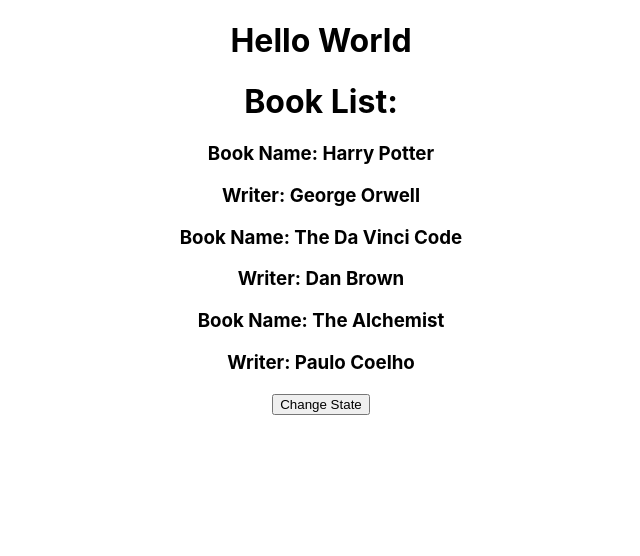
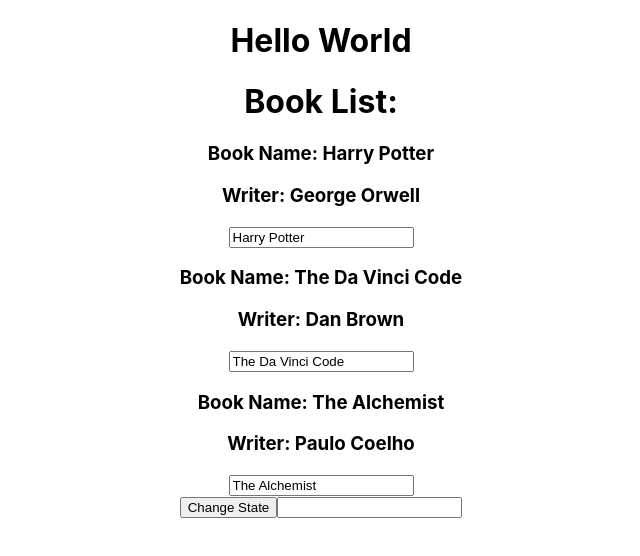
Before and after one commit to shwakib/fromscratch, a React (Create React App) app in the folder full-stack-journey/REACT/f1st-react-app/hello-world/: page / in a window 1280 px wide. Shown: the top 556 px of the page, without its empty margins (319-959 px from the left). Built offline with nearby package versions, Linux system fonts and the light colour scheme.

Commit message:
state change with input

```diff
--- a/full-stack-journey/REACT/f1st-react-app/hello-world/src/App.js
+++ b/full-stack-journey/REACT/f1st-react-app/hello-world/src/App.js
@@ -32,6 +32,15 @@
       ]
     });
   }
+  changeWithInput = (event) => {
+    this.setState({
+      books: [
+        { bookName: event.target.value, bookWriter: "George Orwell" },
+        { bookName: "The Da Vinci Code", bookWriter: "Dan Brown" },
+        { bookName: "Metmorphosis", bookWriter: "Franz Kafka" }
+      ]
+    });
+  }
   // constructor() {
   //   super();
   //   this.state = {};
@@ -45,10 +54,12 @@
         {/* <Book bookName="Harry Potter" bookWriter="George Orwell" />
         <Book bookName="The Da Vinci Code" bookWriter="Dan Brown" />
         <Book bookName="The Alchemist" bookWriter="Paulo Coelho" /> */}
-        <Book bookName={this.state.books[0].bookName} bookWriter={this.state.books[0].bookWriter} />
+        <Book bookName={this.state.books[0].bookName} bookWriter={this.state.books[0].bookWriter} inputName={this.changeWithInput} />
         <Book bookName={this.state.books[1].bookName} bookWriter={this.state.books[1].bookWriter} />
         <Book bookName={this.state.books[2].bookName} bookWriter={this.state.books[2].bookWriter} change={this.changeBookState.bind(this, "Amar Bondhu Rashed")} />
+
         <button onClick={() => this.changeBookState("Amar Bondhu CTO")}>Change State</button>
+        <input type="text" onChange={this.changeWithInput}></input>
       </div>
     );
   }
--- a/full-stack-journey/REACT/f1st-react-app/hello-world/src/components/Book.js
+++ b/full-stack-journey/REACT/f1st-react-app/hello-world/src/components/Book.js
@@ -5,6 +5,7 @@
         <div>
             <h3 onClick={props.change}>Book Name: {props.bookName}</h3>
             <h3>Writer: {props.bookWriter}</h3>
+            <input type="text" onChange={props.inputName} value={props.bookName}></input>
         </div>
     )
 }
```
